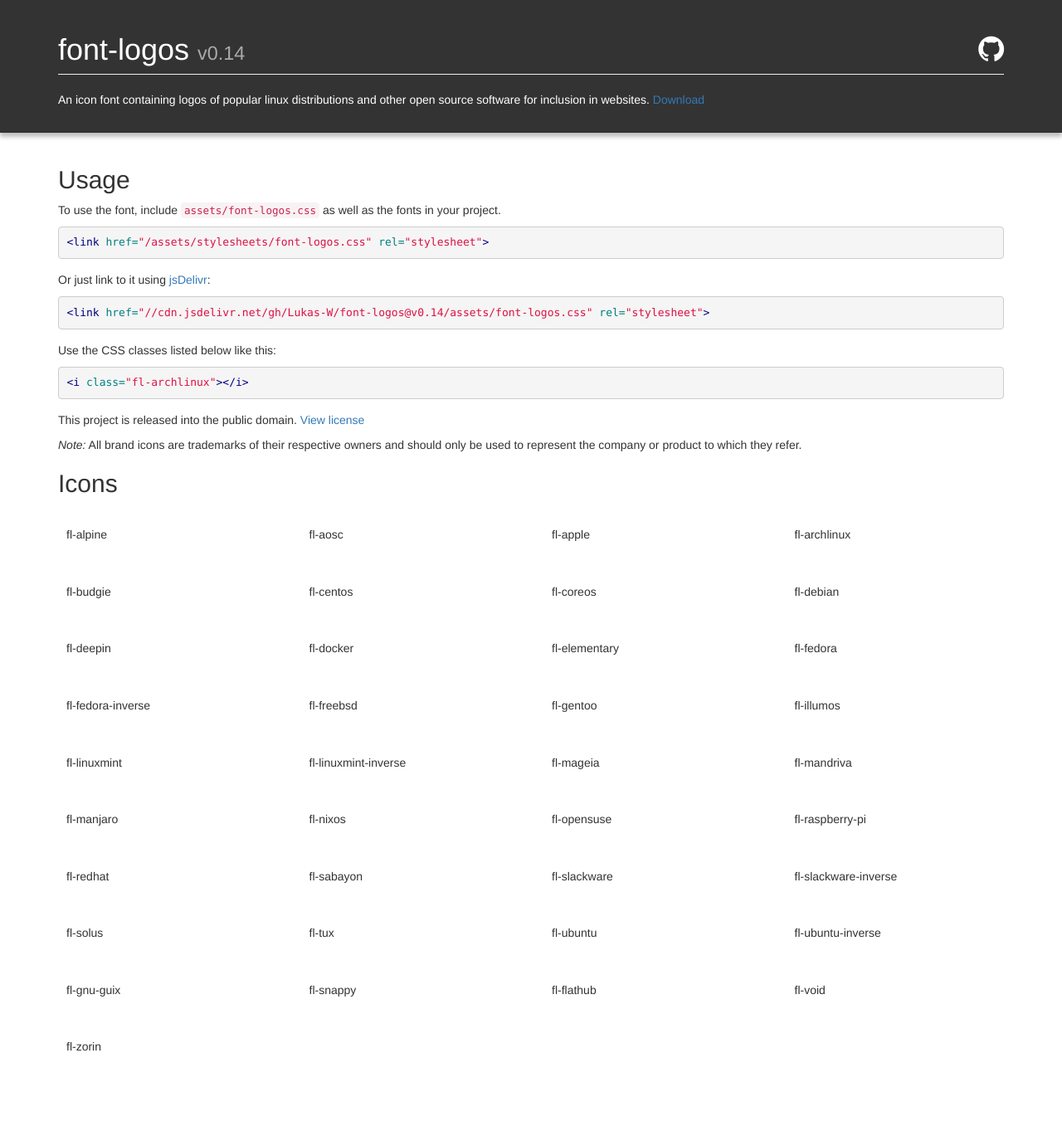
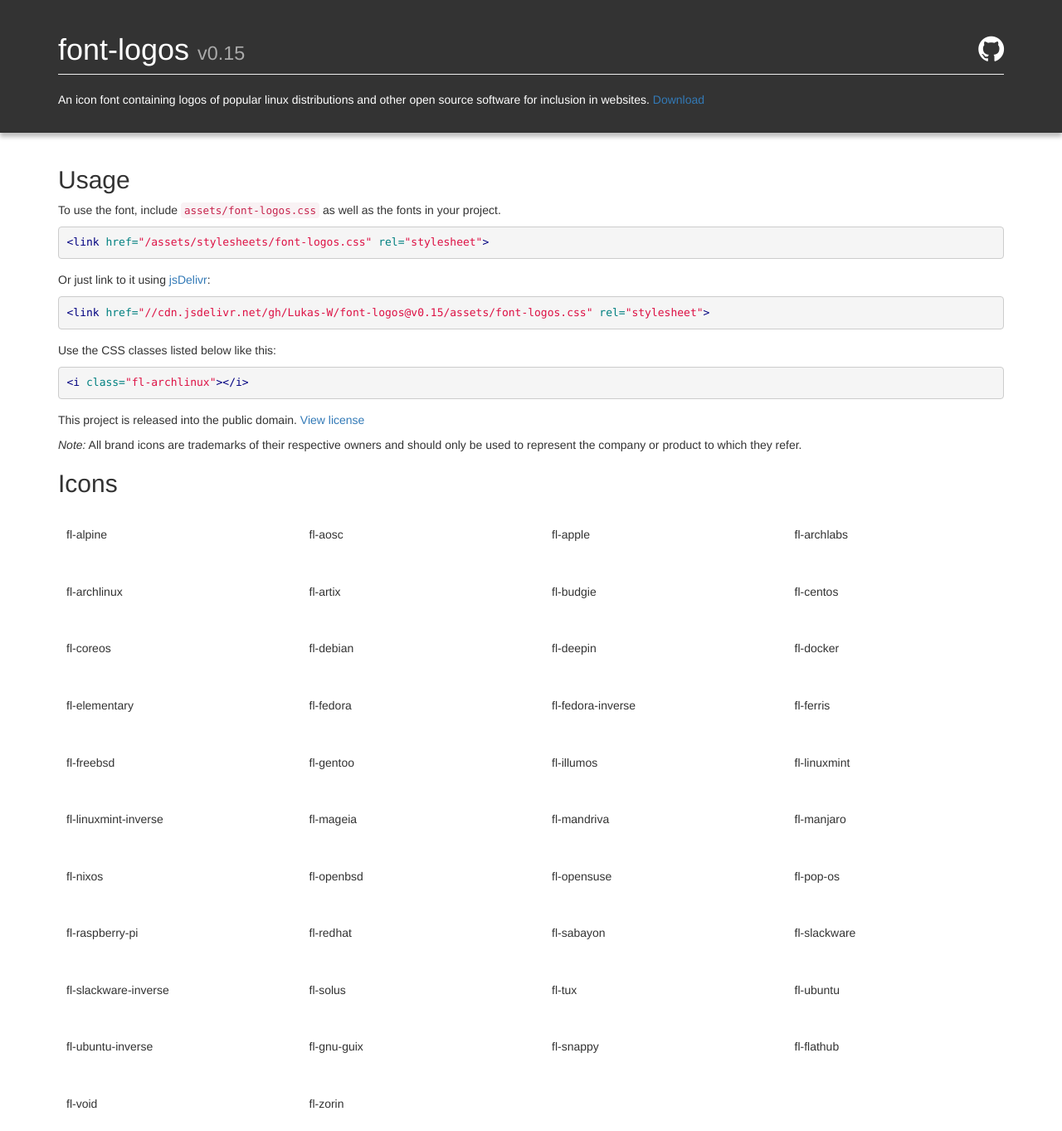
Before and after one commit to lukas-w/font-logos, a Jekyll site: the page built from index.html, in a window 1280 px wide. Shown: the whole page at 83% size. Built offline with Jekyll 4.4.1, drawn with Linux system fonts in a browser that asks for light colours; nearby versions of some CDN libraries; some web fonts are replaced; before the commit the page ends 1295 px from its top, so only the background shows below that.

Commit message:
Update to v0.15

```diff
--- a/_data/fl.yaml
+++ b/_data/fl.yaml
@@ -1,9 +1,11 @@
-version: "0.14"
+version: "0.15"
 icons:
     - alpine
     - aosc
     - apple
+    - archlabs
     - archlinux
+    - artix
     - budgie
     - centos
     - coreos
@@ -13,6 +15,7 @@ icons:
     - elementary
     - fedora
     - fedora-inverse
+    - ferris
     - freebsd
     - gentoo
     - illumos
@@ -22,7 +25,9 @@ icons:
     - mandriva
     - manjaro
     - nixos
+    - openbsd
     - opensuse
+    - pop-os
     - raspberry-pi
     - redhat
     - sabayon
```
